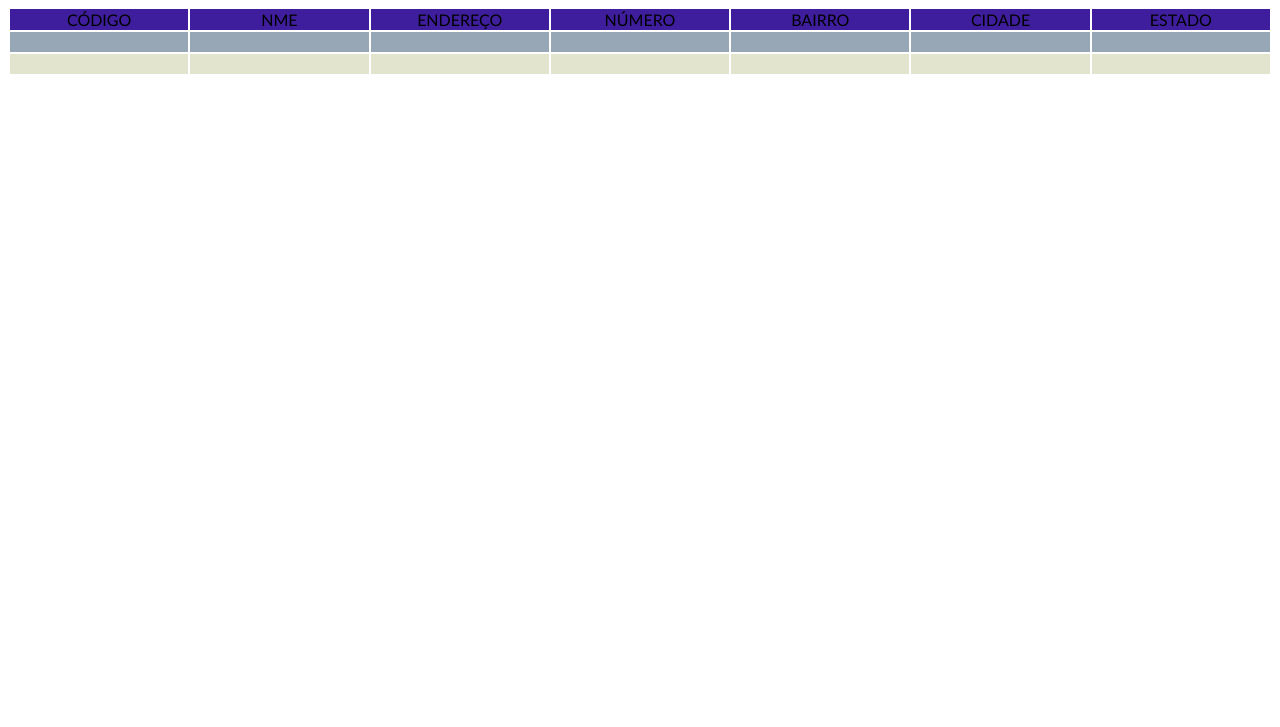
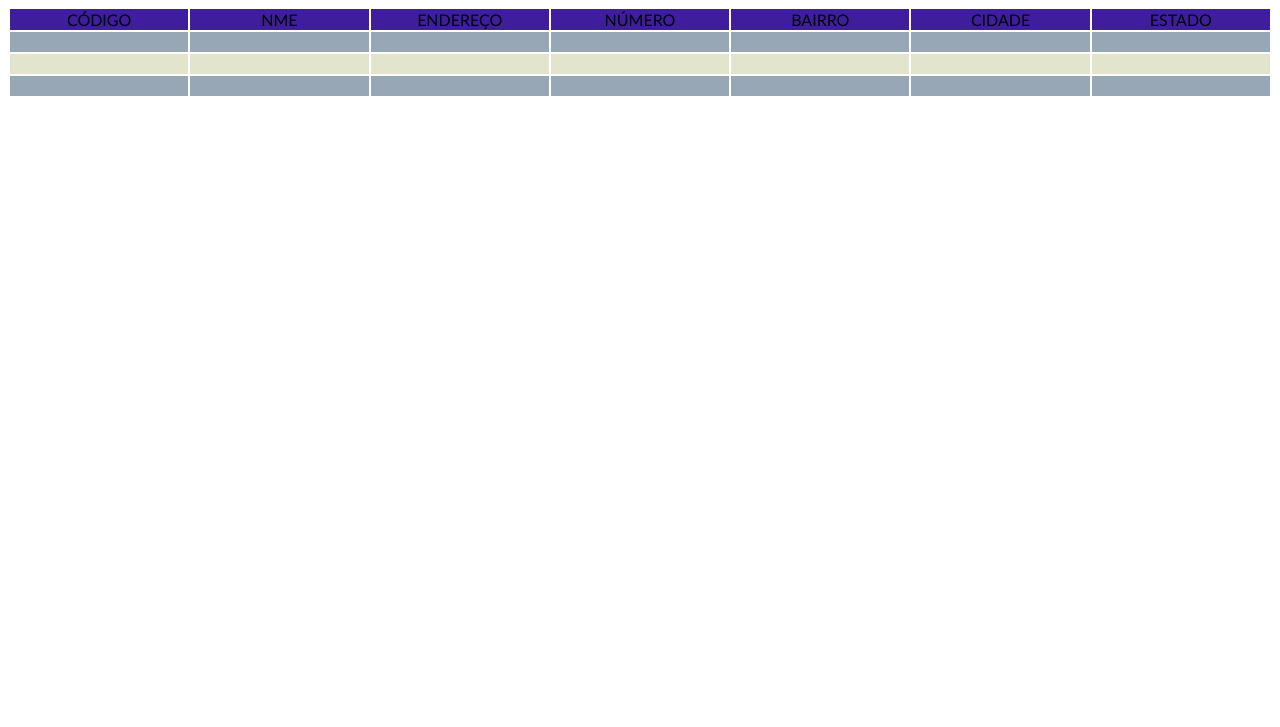
Before and after one commit to andersonrq/aula-github, a plain HTML site: page vendas.html in a window 1280 px wide. Shown: the part 73-800 px from the top of the page. Drawn offline with Linux system fonts and the light colour scheme.

Commit message:
Update vendas.html

```diff
--- a/vendas.html
+++ b/vendas.html
@@ -39,6 +39,15 @@
             <td align="center" style="width: 4cm; background-color: rgb(227, 228, 206);;"></td>
             <td align="center" style="width: 4cm; background-color: rgb(227, 228, 206);;"></td>
         </tr>
+        <tr>
+            <td align="center" style="width: 4cm; background-color: rgb(152, 167, 181);">&nbsp;</td>
+            <td align="center" style="width: 4cm; background-color: rgb(152, 167, 181);"></td>
+            <td align="center" style="width: 4cm; background-color: rgb(152, 167, 181);"></td>
+            <td align="center" style="width: 4cm; background-color: rgb(152, 167, 181);"></td>
+            <td align="center" style="width: 4cm; background-color: rgb(152, 167, 181);"></td>
+            <td align="center" style="width: 4cm; background-color: rgb(152, 167, 181);"></td>
+            <td align="center" style="width: 4cm; background-color: rgb(152, 167, 181)  ;"></td>
+        </tr>
 
     </table>
 </body>
```
